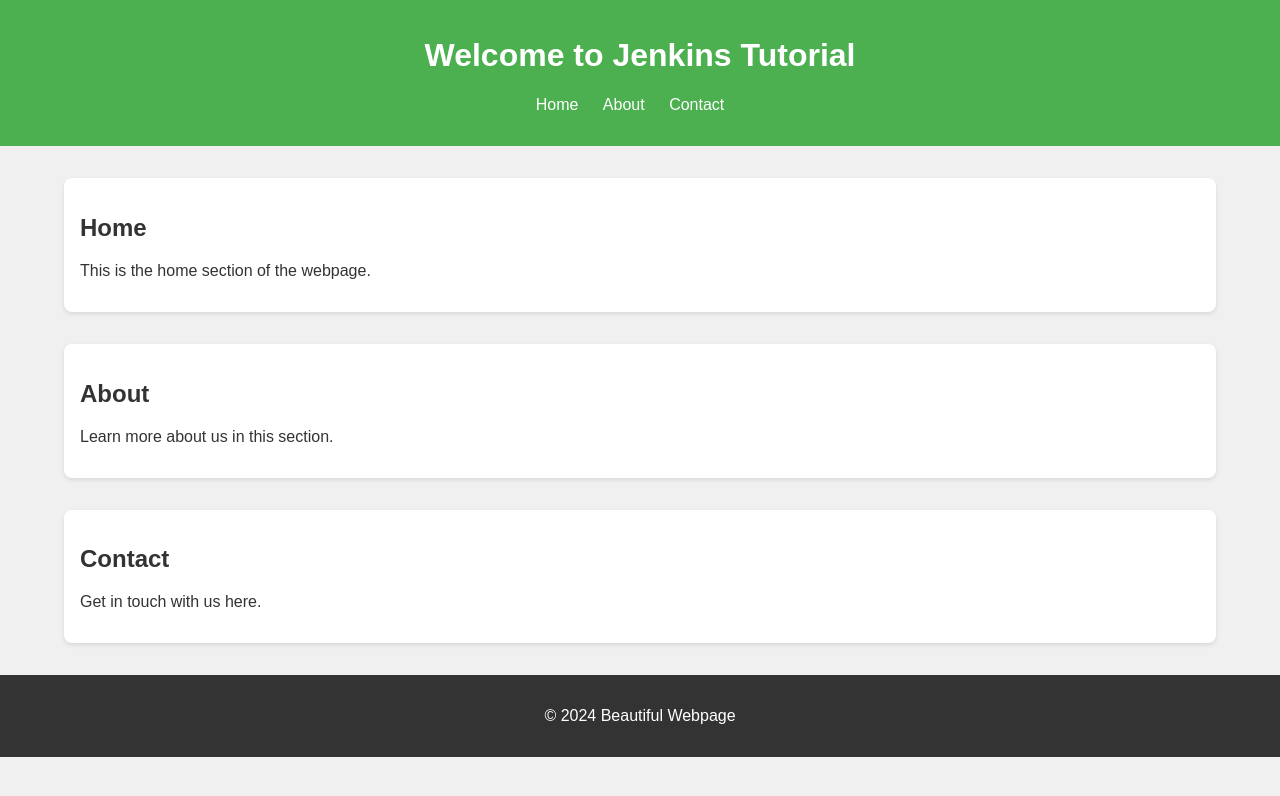
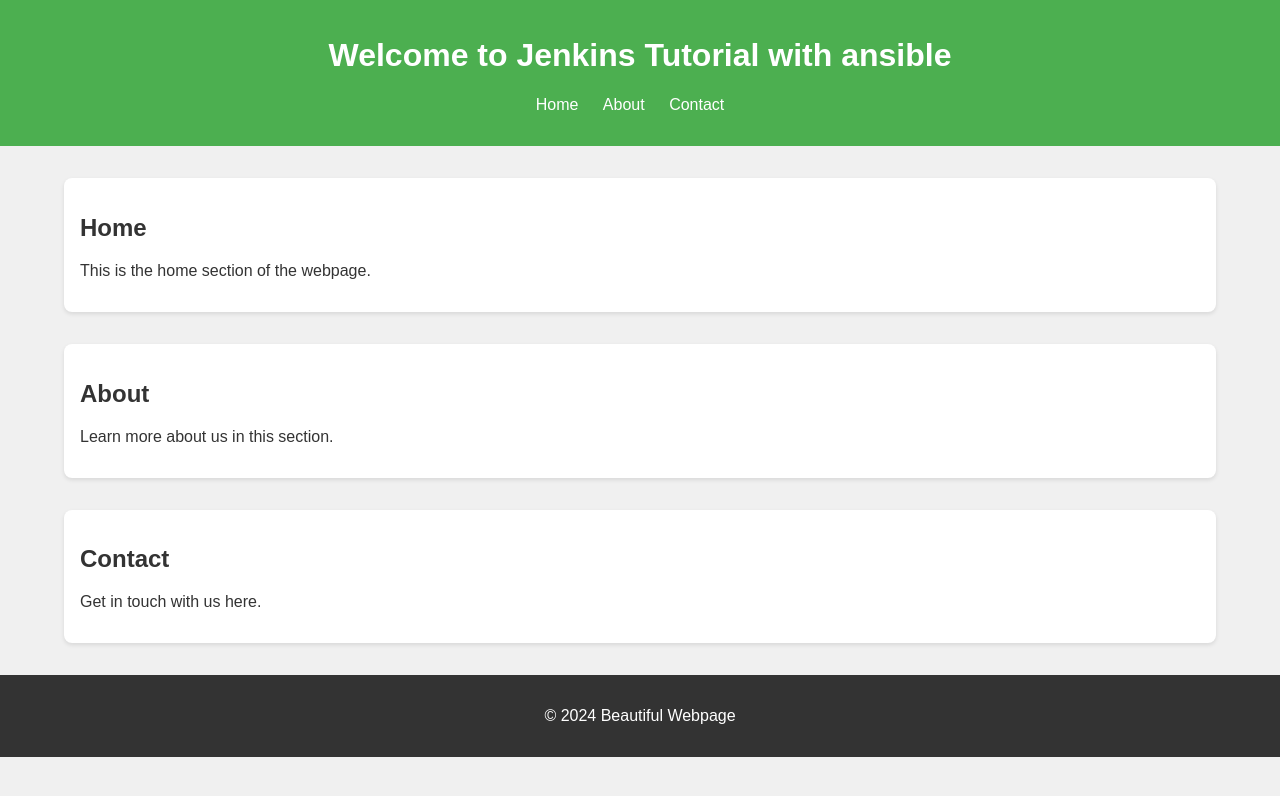
Before and after one commit to myspacesandy/demo-jenkins, a plain HTML site: page index.html in a window 1280 px wide. Drawn offline with Linux system fonts and the light colour scheme.

Commit message:
Update index.html

```diff
--- a/index.html
+++ b/index.html
@@ -51,7 +51,7 @@
 </head>
 <body>
     <header>
-        <h1>Welcome to Jenkins Tutorial</h1>
+        <h1>Welcome to Jenkins Tutorial with ansible</h1>
         <nav>
             <ul>
                 <li><a href="#home">Home</a></li>
```
